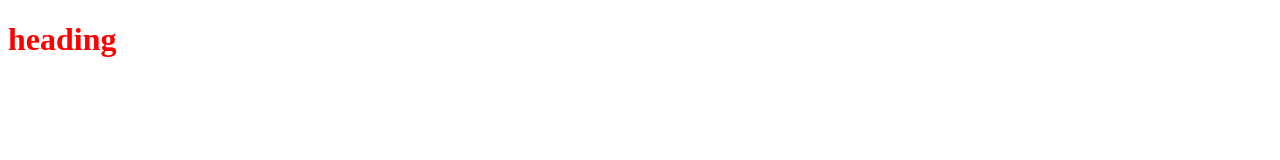
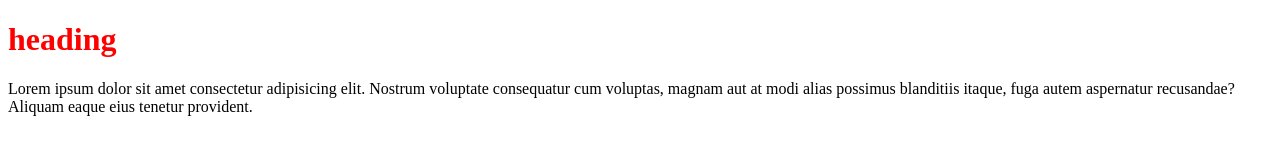
Before and after one commit to Amiyakiran/febgitsample, a plain HTML site: page index.html in a window 1280 px wide. Drawn offline with Linux system fonts and the light colour scheme.

Commit message:
paragraph added

```diff
--- a/index.html
+++ b/index.html
@@ -8,5 +8,6 @@
 </head>
 <body>
     <h1>heading</h1>
+    <p>Lorem ipsum dolor sit amet consectetur adipisicing elit. Nostrum voluptate consequatur cum voluptas, magnam aut at modi alias possimus blanditiis itaque, fuga autem aspernatur recusandae? Aliquam eaque eius tenetur provident.</p>
 </body>
 </html>
```
